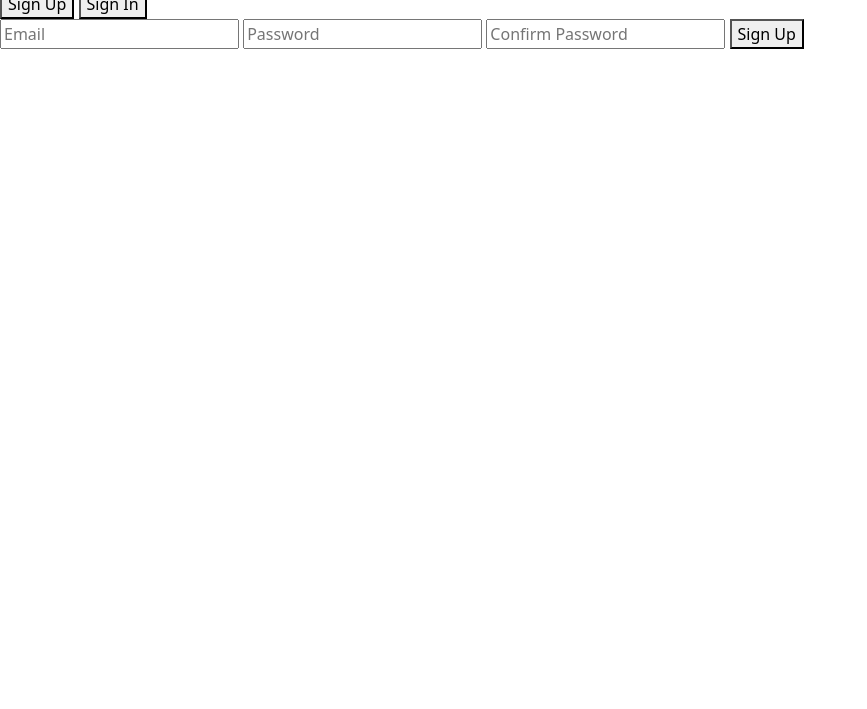
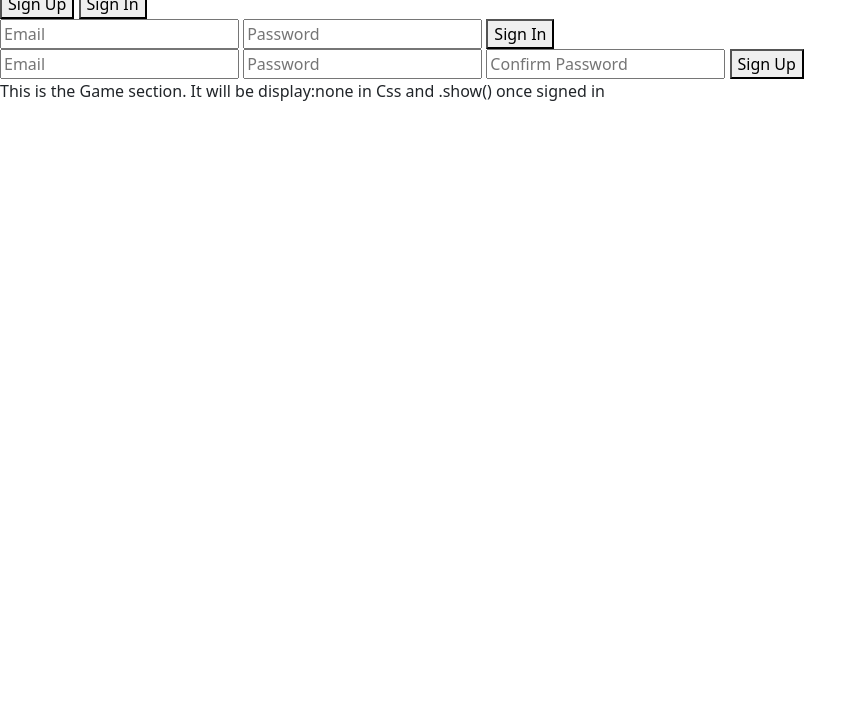
Before and after one commit to samyfrey/tic-tac-toe, a website built with webpack: page index.html in a window 1280 px wide. Shown: the part 91-800 px from the top of the page, without its empty margins (0-867 px from the left). Built offline with nearby package versions, Linux system fonts and the light colour scheme.

Commit message:
sign in finish

```diff
--- a/app/app.js
+++ b/app/app.js
@@ -11,4 +11,6 @@ $(() => {
   $('#sign-up-button').on('click', authEvents.onSignUpShow)
   // 1 event when user submit sign up forms when click on sign-up-submit
   $('#sign-up-form').on('submit', authEvents.onSignUpSubmit)
+  $('#sign-in-form').on('submit', authEvents.onSignInSubmit)
+
 })
--- a/index.html
+++ b/index.html
@@ -19,6 +19,18 @@
         <button id="sign-up-button">Sign Up</button>
         <button id="sign-in-button">Sign In</button>
       </section>
+      <!-- this is screen #2 -->
+
+      <section id="sign-in-screen">
+        <form id="sign-in-form">
+          <fieldset>
+            <input type="email" name="credentials[email]" placeholder="Email" required>
+            <input type="password" name="credentials[password]" placeholder="Password" required>
+            <button>Sign In</button>
+          </fieldset>
+        </form>
+        <div id="sign-in-display"></div>
+      </section>
 
       <!-- this is screen #3-->
       <section id="sign-up-screen">
@@ -28,10 +40,15 @@
           <input type="password" name="credentials[password]" placeholder="Password" required>
           <input type="password" name="credentials[password_confirmation]" placeholder="Confirm Password" required>
           <button>Sign Up</button>
-
         </fieldset>
       </form>
       <div id="sign-up-display"></div>
       </section>
+
+
+      <!-- this is screen #4 the screen wil be hidden until signed in-->
+      <section id="game-screen">
+        <p>This is the Game section. It will be display:none in Css and .show() once signed in</p>
+      </section>
     </body>
 </html>
```
Also changed, not shown: app/auth/api.js (+10 -1 lines).
